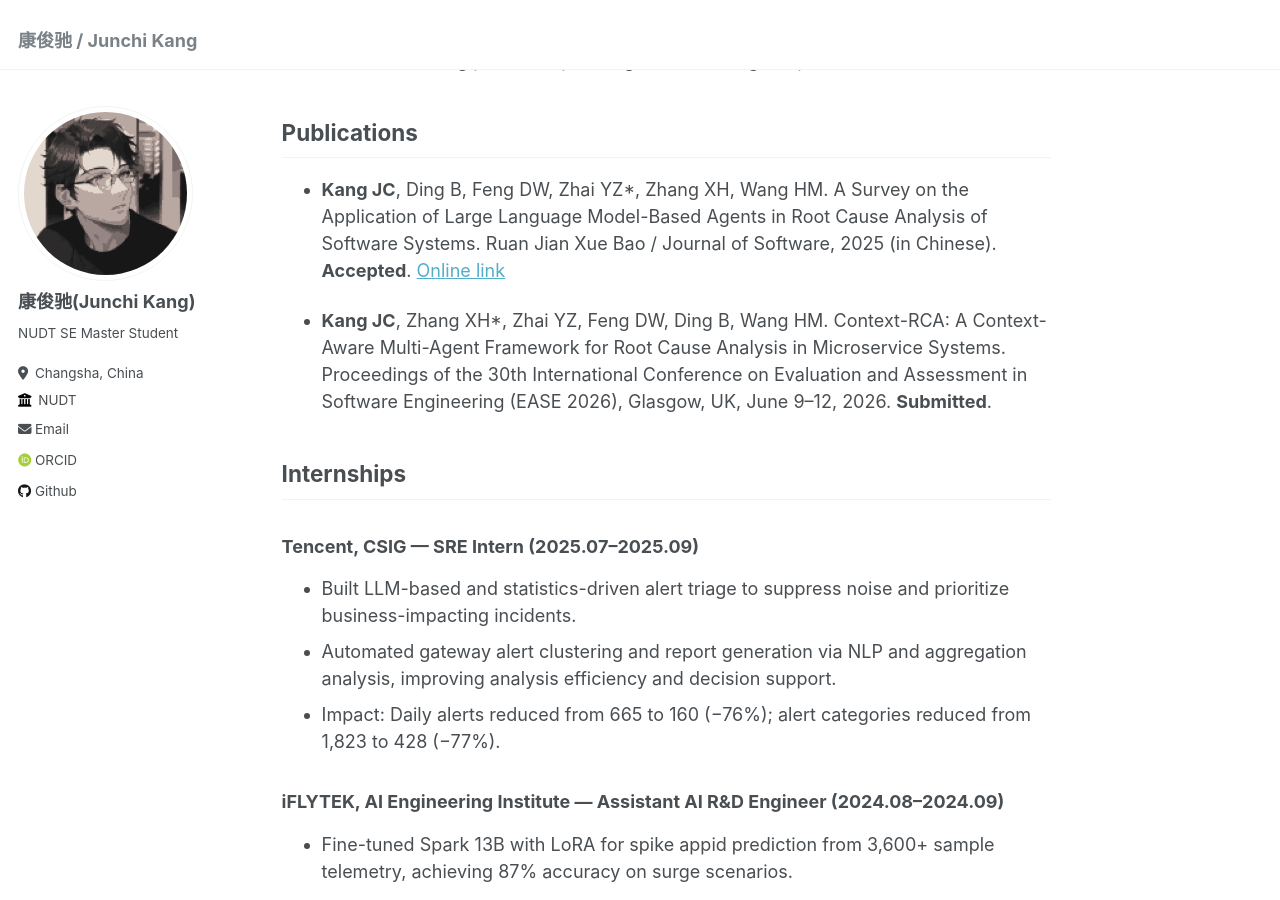
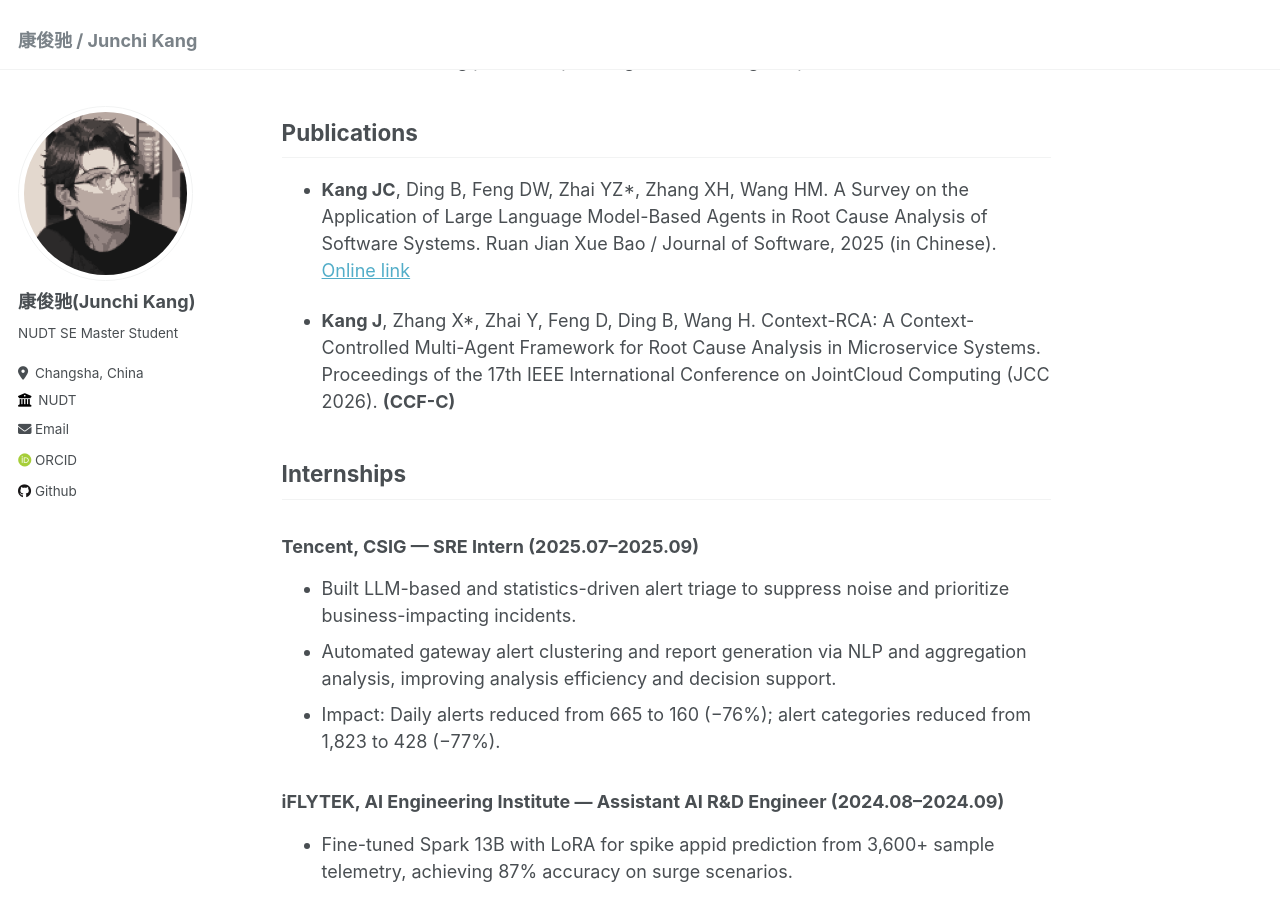
Before and after one commit to kangkannnng/kangkannnng.github.io, a Jekyll site: the page built from _pages/about.md, in a window 1280 px wide and 900 px high, scrolled down 888 px. Built offline with Jekyll 4.4.1, drawn with Linux system fonts in a browser that asks for light colours; some web fonts are replaced.

Commit message:
Update about.md

```diff
--- a/_pages/about.md
+++ b/_pages/about.md
@@ -29,11 +29,9 @@ At present, I am studying in the State key laboratory of parallel and distribute
 
 ## Publications
 
-- **Kang JC**, Ding B, Feng DW, Zhai YZ*, Zhang XH, Wang HM. A Survey on the Application of Large Language Model-Based Agents in Root Cause Analysis of Software Systems. Ruan Jian Xue Bao / Journal of Software, 2025 (in Chinese). **Accepted**. [Online link](https://www.jos.org.cn/jos/article/abstract/7594)
+- **Kang JC**, Ding B, Feng DW, Zhai YZ*, Zhang XH, Wang HM. A Survey on the Application of Large Language Model-Based Agents in Root Cause Analysis of Software Systems. Ruan Jian Xue Bao / Journal of Software, 2025 (in Chinese). [Online link](https://www.jos.org.cn/jos/article/abstract/7594)
 
-- **Kang JC**, Zhang XH*, Zhai YZ, Feng DW, Ding B, Wang HM.
-Context-RCA: A Context-Aware Multi-Agent Framework for Root Cause Analysis in Microservice Systems.
-Proceedings of the 30th International Conference on Evaluation and Assessment in Software Engineering (EASE 2026), Glasgow, UK, June 9–12, 2026. **Submitted**.
+- **Kang J**, Zhang X*, Zhai Y, Feng D, Ding B, Wang H. Context-RCA: A Context-Controlled Multi-Agent Framework for Root Cause Analysis in Microservice Systems. Proceedings of the 17th IEEE International Conference on JointCloud Computing (JCC 2026). **(CCF-C)**
 
 ## Internships
 
```
